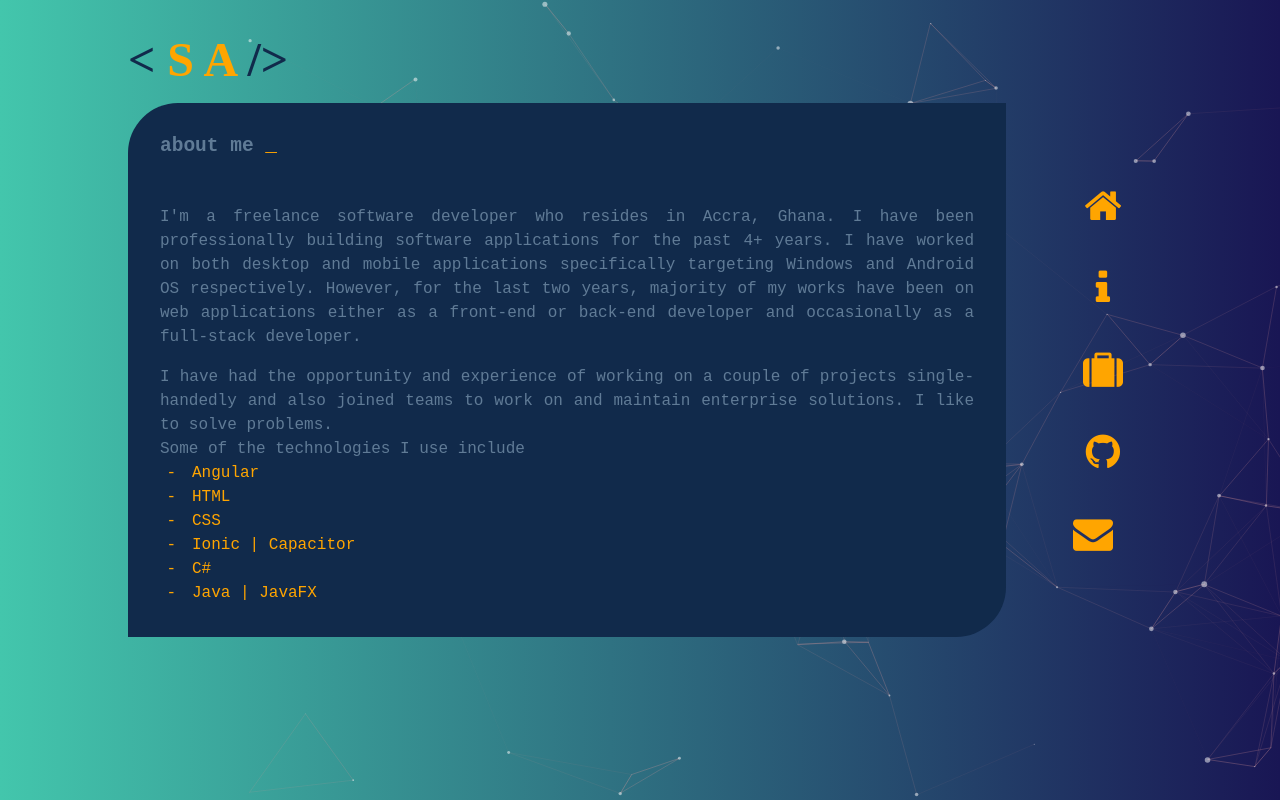
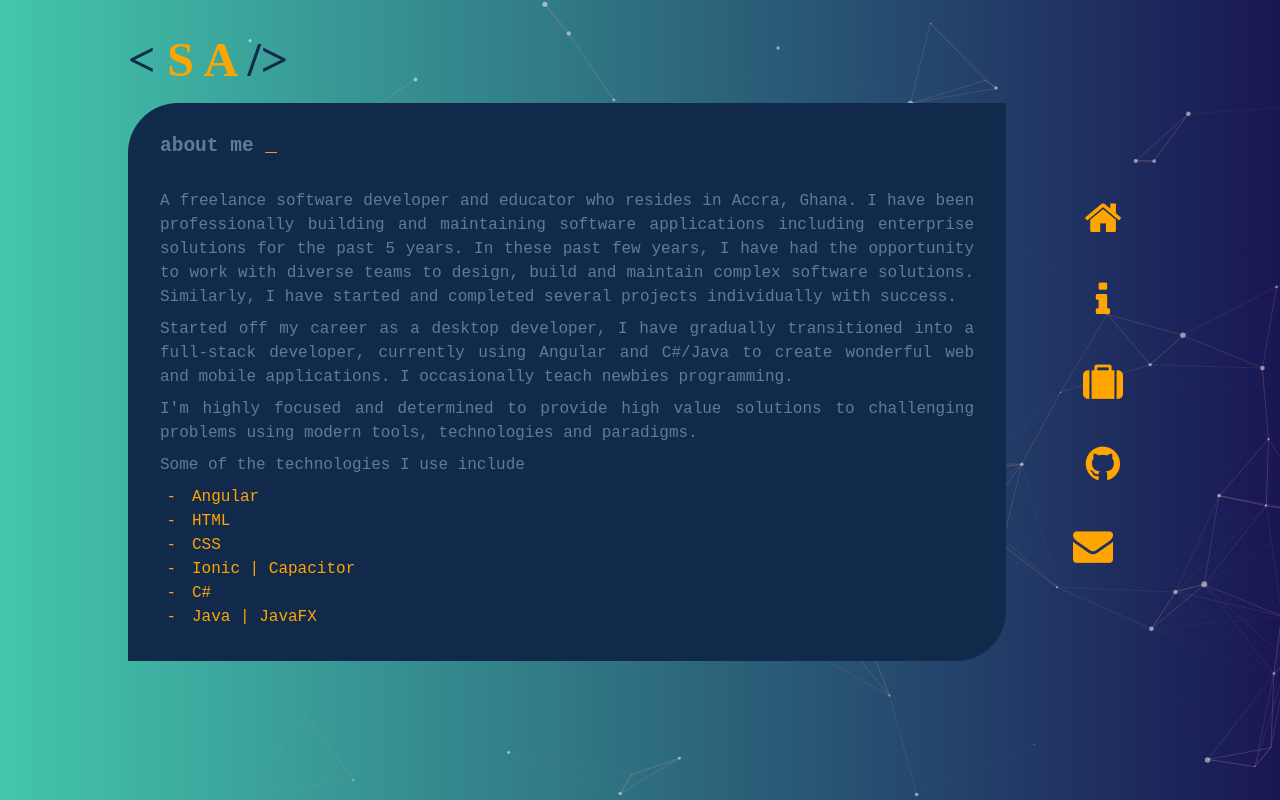
Before and after one commit to sammyach/portfolio, an Angular app: page /about in a window 1280 px wide. Built offline with nearby package versions, Linux system fonts and the light colour scheme.

Commit message:
some refactoring

```diff
--- a/src/app/about/about.component.html
+++ b/src/app/about/about.component.html
@@ -4,9 +4,25 @@
   </h2>
 
   <article>
+    <p>A freelance software developer and educator who resides in Accra, Ghana.
+      I have been professionally building and maintaining software
+      applications including enterprise solutions for the past 5 years. In these past few years, I have had the
+      opportunity to work with diverse teams to design, build and maintain complex software solutions.
+      Similarly, I have started and completed several projects individually with success.
+
+    </p>
+    <p>Started off my career as a desktop developer, I have gradually transitioned into a full-stack developer,
+      currently using Angular and C#/Java to create wonderful web and mobile applications. I occasionally teach
+      newbies programming.
+
+    </p>
     <p>
+      I'm highly focused and determined to provide high value solutions to challenging problems using modern
+      tools, technologies and paradigms.
+    </p>
+    <!-- <p>
       I'm a freelance software developer who resides in Accra, Ghana.
-      I have been professionally building software applications for the past 4+ years.
+      I have been professionally building software applications for the past 5+ years.
       I have worked on both desktop and mobile applications specifically targeting Windows and Android OS respectively.
       However, for the last two years, majority of my works have been on web applications either as a front-end or back-end
       developer and occasionally as a full-stack developer.
@@ -15,13 +31,10 @@
     <p>I have had the opportunity and experience of working on a couple of projects single-handedly and also joined teams to work on
        and maintain enterprise solutions.
        I like to solve problems.
-    </p>
+    </p> -->
+    <p>Some of the technologies I use include</p>
+    <ul>
 
-    <p>
-      Some of the technologies I use include
-
-    </p>
-    <ul>
       <li>Angular</li>
       <li>HTML</li>
       <li>CSS</li>
--- a/src/app/about/about.component.scss
+++ b/src/app/about/about.component.scss
@@ -18,14 +18,14 @@
 }
 
 article{
-  margin-top: 3rem;
+  margin-top: 2rem;
   font-size: 1rem;
   line-height: 1.5;
   text-align: justify;
 }
 
-p:first-child{
-  margin-bottom: 1rem;
+p{
+  margin-bottom: .5rem;
 }
 
 ul{
@@ -47,7 +47,10 @@ p:nth-child(1){
 p:nth-child(2){
   animation: popup .5s linear .3s forwards;
 }
-p:nth-child(3), ul{
+p:nth-child(3){
+  animation: popup .5s linear .5s forwards;
+}
+p:nth-child(4), ul{
   animation: popup .5s linear .5s forwards;
 }
 
@@ -69,7 +72,7 @@ p:nth-child(3), ul{
   article{
     margin-top: 2rem;
     overflow-y: scroll;
-    height: 80vh; //calc(100vh - 13rem);
+    height: 73vh; //calc(100vh - 13rem);
   }
 
   p{
```
